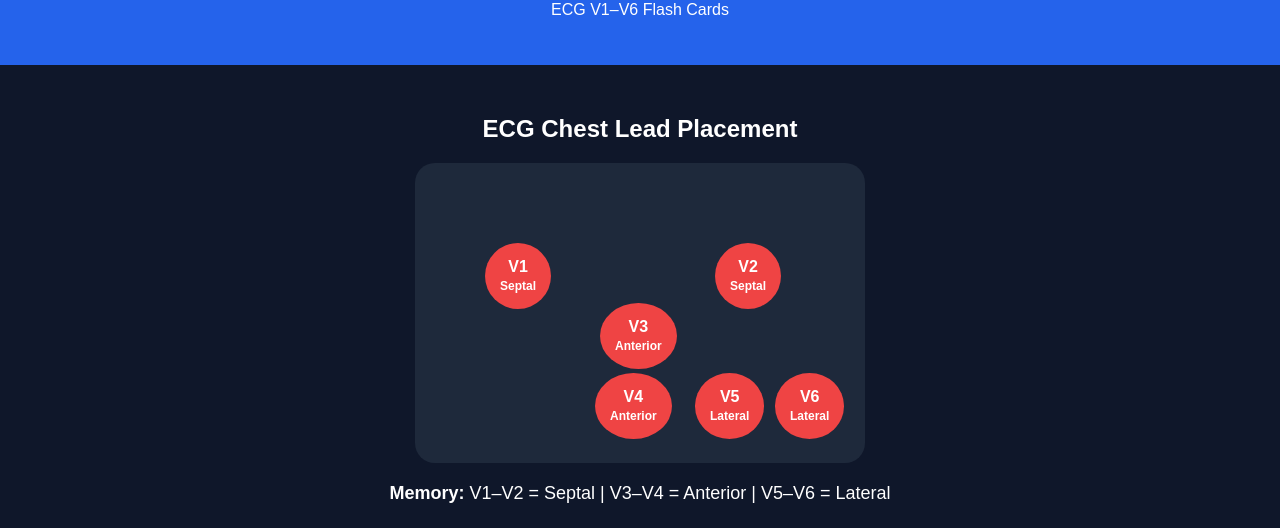
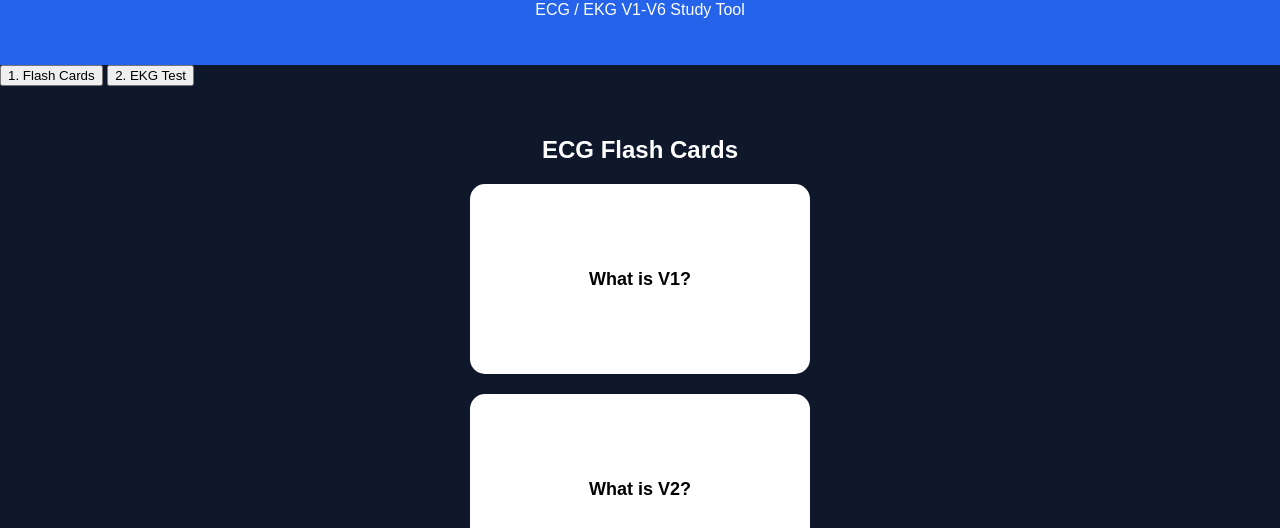
Before and after one commit to whoskarma/Med-Lab-Study-Guide, a plain HTML site: page index.html in a window 1280 px wide. Shown: the part 83-611 px from the top of the page. Drawn offline with Linux system fonts and the light colour scheme.

Commit message:
Remake website with flashcards and EKG test sections

```diff
--- a/index.html
+++ b/index.html
@@ -3,48 +3,34 @@
 <head>
 <meta charset="UTF-8">
 <meta name="viewport" content="width=device-width, initial-scale=1.0">
-<title>Med Lab Study Guide | ECG Flash Cards</title>
+<title>Med Lab Study Guide</title>
 <link rel="stylesheet" href="style.css">
 </head>
-
 <body>
-
 <header>
-    <h1>🫀 Med Lab Study Guide</h1>
-    <p>ECG V1–V6 Flash Cards</p>
+<h1>🫀 Med Lab Study Guide</h1>
+<p>ECG / EKG V1-V6 Study Tool</p>
 </header>
 
+<nav>
+<button onclick="showSection('flashcards')">1. Flash Cards</button>
+<button onclick="showSection('test')">2. EKG Test</button>
+</nav>
+
 <main>
-
-<section class="diagram">
-<h2>ECG Chest Lead Placement</h2>
-
-<div class="heart">
-    <div class="lead v1">V1<br><span>Septal</span></div>
-    <div class="lead v2">V2<br><span>Septal</span></div>
-    <div class="lead v3">V3<br><span>Anterior</span></div>
-    <div class="lead v4">V4<br><span>Anterior</span></div>
-    <div class="lead v5">V5<br><span>Lateral</span></div>
-    <div class="lead v6">V6<br><span>Lateral</span></div>
-</div>
-
-<p class="memory">
-<strong>Memory:</strong> V1–V2 = Septal | V3–V4 = Anterior | V5–V6 = Lateral
-</p>
-
+<section id="flashcards">
+<h2>ECG Flash Cards</h2>
+<div id="cards"></div>
 </section>
 
-
-<section>
-<h2>ECG Flash Cards</h2>
-
-<div id="cards"></div>
-
+<section id="test" style="display:none;">
+<h2>V1-V6 Practice Test</h2>
+<div id="quiz"></div>
+<button onclick="submitQuiz()">Submit Test</button>
+<h3 id="score"></h3>
 </section>
-
 </main>
 
 <script src="script.js"></script>
-
 </body>
 </html>
```
